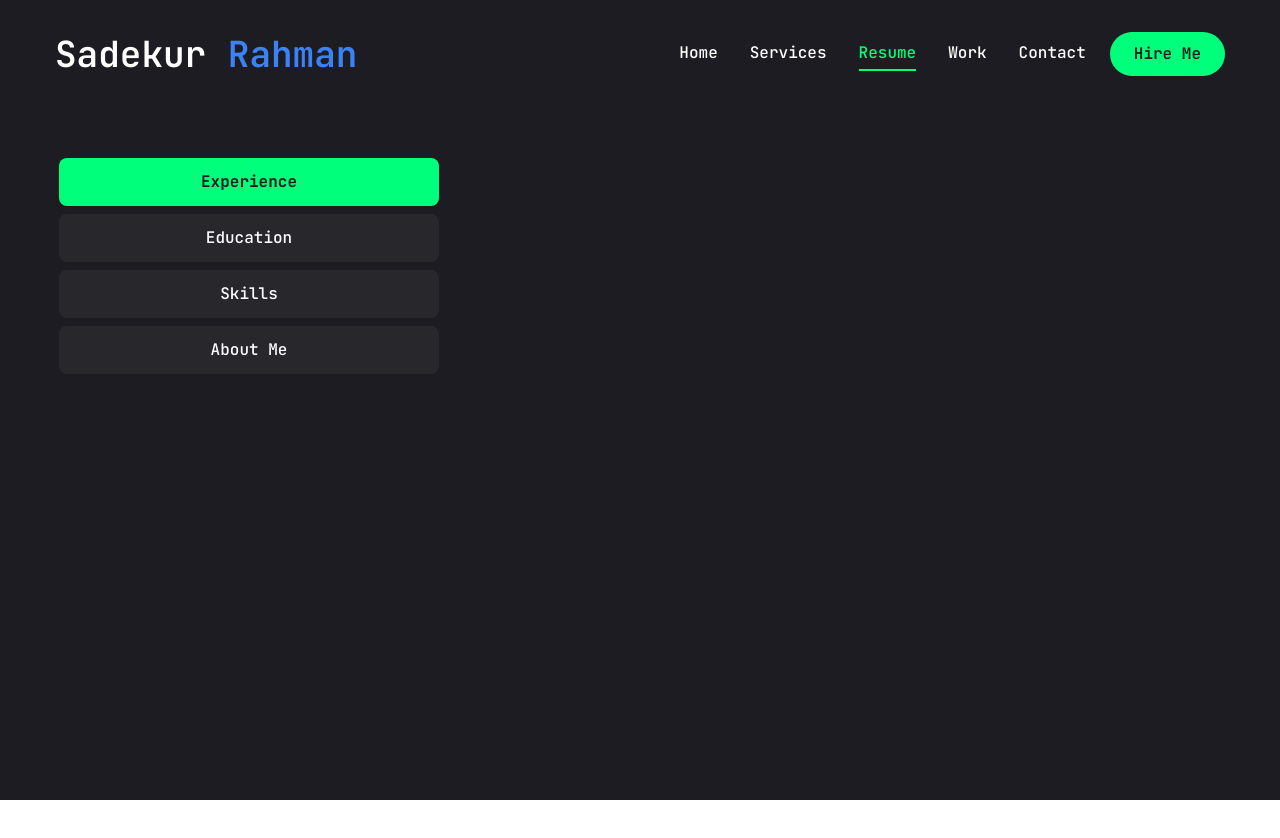
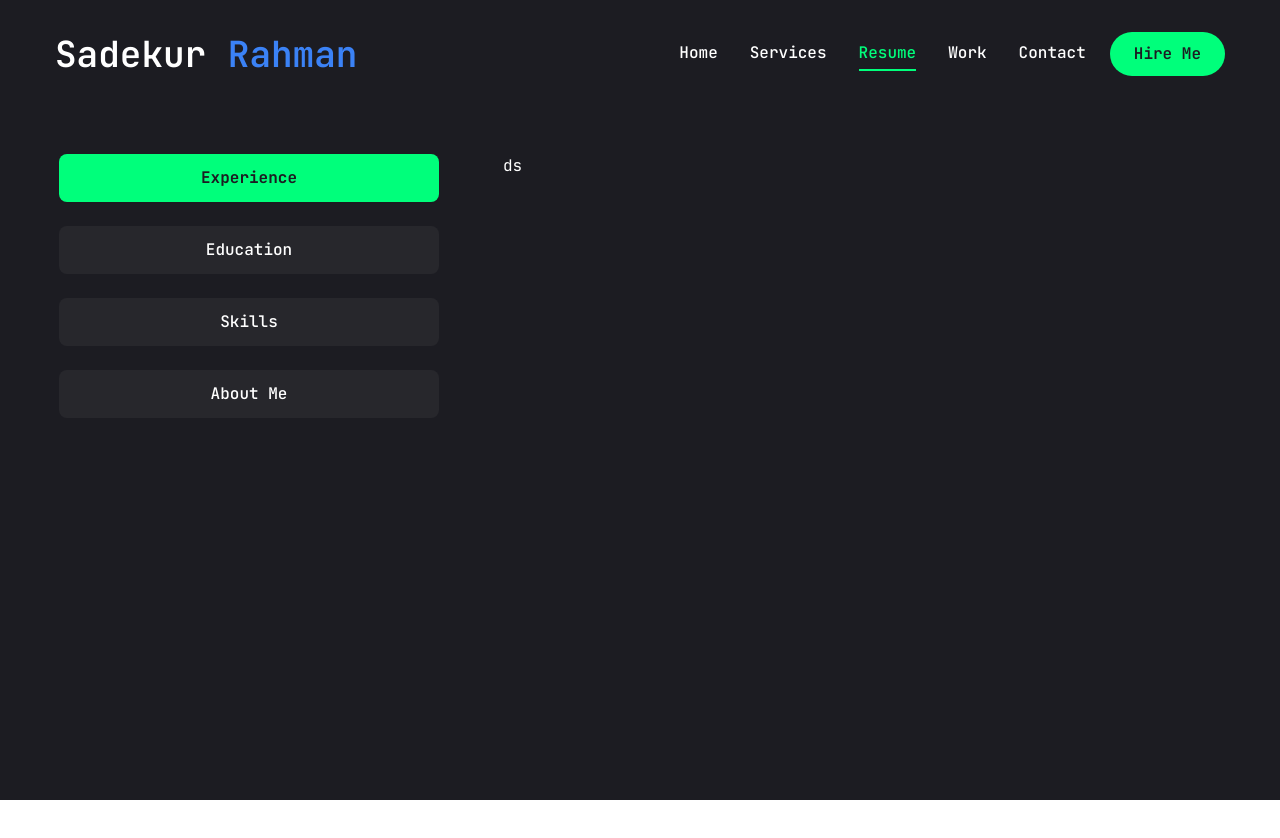
Before and after one commit to sadekur/pfs-2, a Next.js app: page /resume in a window 1280 px wide. Shown: the top 838 px of the page. After the commit the page ends 800 px from the top, so only its background shows below. Built offline with nearby package versions, Linux system fonts and the light colour scheme.

Commit message:
Update: Ui resume page

```diff
--- a/app/resume/page.jsx
+++ b/app/resume/page.jsx
@@ -221,8 +221,8 @@ const Resume = () => {
     className="min-h-[80vh] flex flex-col justify-center py-12 xl:py-0"
   >
     <div className="container mx-auto pt-[60px] xl:pt-[150px]">
-      <Tabs defaultValue="experience" className="flex flex-col w-full max-w-[388px] max-auto xl:max-0 gap-6">
-        <TabsList className="flex flex-col xl:flex-col">
+      <Tabs defaultValue="experience" className="flex flex-col xl:flex-row gap-[60px]">
+        <TabsList className="flex flex-col w-full max-w-[388px] max-auto xl:max-0 gap-6">
           <TabsTrigger value="experience">Experience</TabsTrigger>
           <TabsTrigger value="education">Education</TabsTrigger>
           <TabsTrigger value="skills">Skills</TabsTrigger>
@@ -231,19 +231,19 @@ const Resume = () => {
         <div className="min-h-[78vh] w-full">
 
           <TabsContent value="experience" className="w-full">
-            {/* Experience content goes here */}
+            {/* Experience content goes here */}ds
           </TabsContent>
 
           <TabsContent value="education" className="w-full">
-            {/* Education content goes here */}
+            {/* Education content goes here */}da
           </TabsContent>
 
           <TabsContent value="skills" className="w-full">
-            {/* Skills content goes here */}
+            {/* Skills content goes here */}sdd
           </TabsContent>
 
           <TabsContent value="about" className="w-full">
-            {/* About content goes here */}
+            {/* About content goes here */}dsad
           </TabsContent>
         </div>
       </Tabs>
--- a/components/ui/tabs.jsx
+++ b/components/ui/tabs.jsx
@@ -22,7 +22,7 @@ const TabsTrigger = React.forwardRef(({ className, ...props }, ref) => (
   <TabsPrimitive.Trigger
     ref={ref}
     className={cn(
-      "inline-flex itema-center w-full bg-[#27272c] my-1 justify-center whitespace-nowrap text-white rounded-lg p-3 text-base font-medium ring-offset-white transection-all disabled:pointer-events-none disabled:opacity-58 data-[state=active]:bg-accent data-[state=active]:text-primary data-[state=active]:font-bold data-[state=active]:shadow-sm",
+      "inline-flex itema-center w-full bg-[#27272c] justify-center whitespace-nowrap text-white rounded-lg p-3 text-base font-medium ring-offset-white transection-all disabled:pointer-events-none disabled:opacity-58 data-[state=active]:bg-accent data-[state=active]:text-primary data-[state=active]:font-bold data-[state=active]:shadow-sm",
       className
     )}
     {...props} />
```
